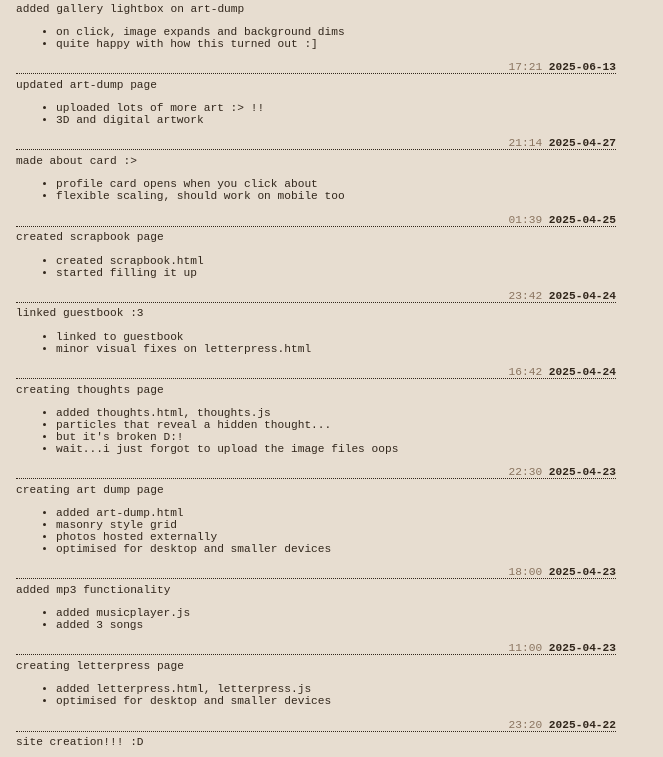
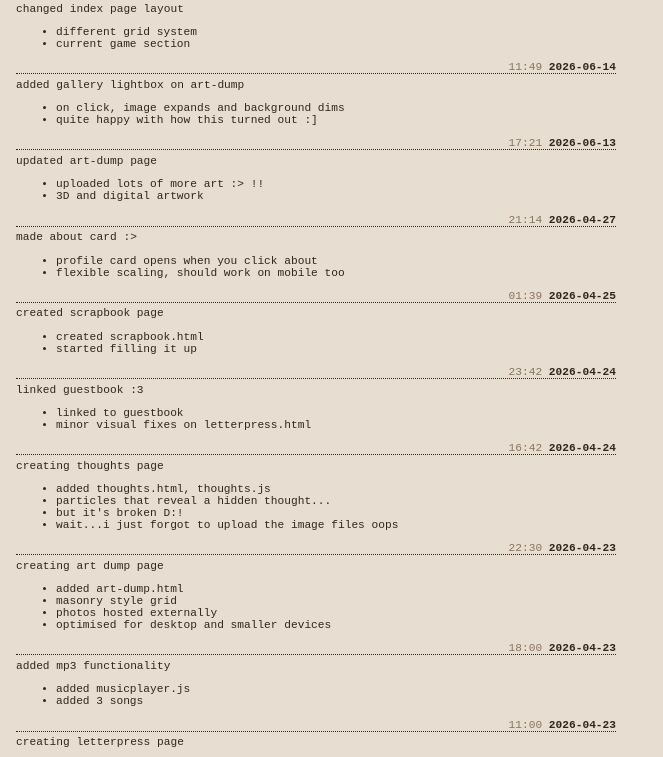
Before and after one commit to mollyckane/neocities-emsie-art, a plain HTML site: page pages/update-log.html in a window 1280 px wide. Shown: the part 86-843 px from the top of the page, without its empty margins (0-663 px from the left). Drawn offline with Linux system fonts and the light colour scheme.

Commit message:
fix years being 2025 instead of 2026
+ today's update

```diff
--- a/pages/update-log.html
+++ b/pages/update-log.html
@@ -23,7 +23,7 @@
     </header>
     <div class="update-wrapper">
         <div class="update-log-post">
-            <span class="update-header"><i>23:20</i> 2025-04-22</span>
+            <span class="update-header"><i>23:20</i> 2026-04-22</span>
             <span class="update-message">site creation!!! :D
                 <ul>
                     <li>added index.html, style.css</li>
@@ -32,7 +32,7 @@
             </span>
         </div>
         <div class="update-log-post">
-            <span class="update-header"><i>11:00</i> 2025-04-23</span>
+            <span class="update-header"><i>11:00</i> 2026-04-23</span>
             <span class="update-message">creating letterpress page
                 <ul>
                     <li>added letterpress.html, letterpress.js</li>
@@ -41,7 +41,7 @@
             </span>
         </div>
         <div class="update-log-post">
-            <span class="update-header"><i>18:00</i> 2025-04-23</span>
+            <span class="update-header"><i>18:00</i> 2026-04-23</span>
             <span class="update-message">added mp3 functionality
                 <ul>
                     <li>added musicplayer.js</li>
@@ -50,7 +50,7 @@
             </span>
         </div>
         <div class="update-log-post">
-            <span class="update-header"><i>22:30</i> 2025-04-23</span>
+            <span class="update-header"><i>22:30</i> 2026-04-23</span>
             <span class="update-message">creating art dump page
                 <ul>
                     <li>added art-dump.html</li>
@@ -61,7 +61,7 @@
             </span>
         </div>
         <div class="update-log-post">
-            <span class="update-header"><i>16:42</i> 2025-04-24</span>
+            <span class="update-header"><i>16:42</i> 2026-04-24</span>
             <span class="update-message">creating thoughts page
                 <ul>
                     <li>added thoughts.html, thoughts.js</li>
@@ -72,7 +72,7 @@
             </span>
         </div>
         <div class="update-log-post">
-            <span class="update-header"><i>23:42</i> 2025-04-24</span>
+            <span class="update-header"><i>23:42</i> 2026-04-24</span>
             <span class="update-message">linked guestbook :3
                 <ul>
                     <li>linked to guestbook</li>
@@ -81,7 +81,7 @@
             </span>
         </div>
         <div class="update-log-post">
-            <span class="update-header"><i>01:39</i> 2025-04-25</span>
+            <span class="update-header"><i>01:39</i> 2026-04-25</span>
             <span class="update-message">created scrapbook page
                 <ul>
                     <li>created scrapbook.html</li>
@@ -90,7 +90,7 @@
             </span>
         </div>
         <div class="update-log-post">
-            <span class="update-header"><i>21:14</i> 2025-04-27</span>
+            <span class="update-header"><i>21:14</i> 2026-04-27</span>
             <span class="update-message">made about card :>
                 <ul>
                     <li>profile card opens when you click about</li>
@@ -99,7 +99,7 @@
             </span>
         </div>
         <div class="update-log-post">
-            <span class="update-header"><i>17:21</i> 2025-06-13</span>
+            <span class="update-header"><i>17:21</i> 2026-06-13</span>
             <span class="update-message">updated art-dump page
                 <ul>
                     <li>uploaded lots of more art :> !!</li>
@@ -108,11 +108,20 @@
             </span>
         </div>
         <div class="update-log-post">
-            <span class="update-header"><i>11:49</i> 2025-06-14</span>
+            <span class="update-header"><i>11:49</i> 2026-06-14</span>
             <span class="update-message">added gallery lightbox on art-dump
                 <ul>
                     <li>on click, image expands and background dims</li>
                     <li>quite happy with how this turned out :]</li>
+                </ul>
+            </span>
+        </div>
+        <div class="update-log-post">
+            <span class="update-header"><i>22:47</i> 2026-09-21</span>
+            <span class="update-message">changed index page layout
+                <ul>
+                    <li>different grid system</li>
+                    <li>current game section</li>
                 </ul>
             </span>
         </div>
```
